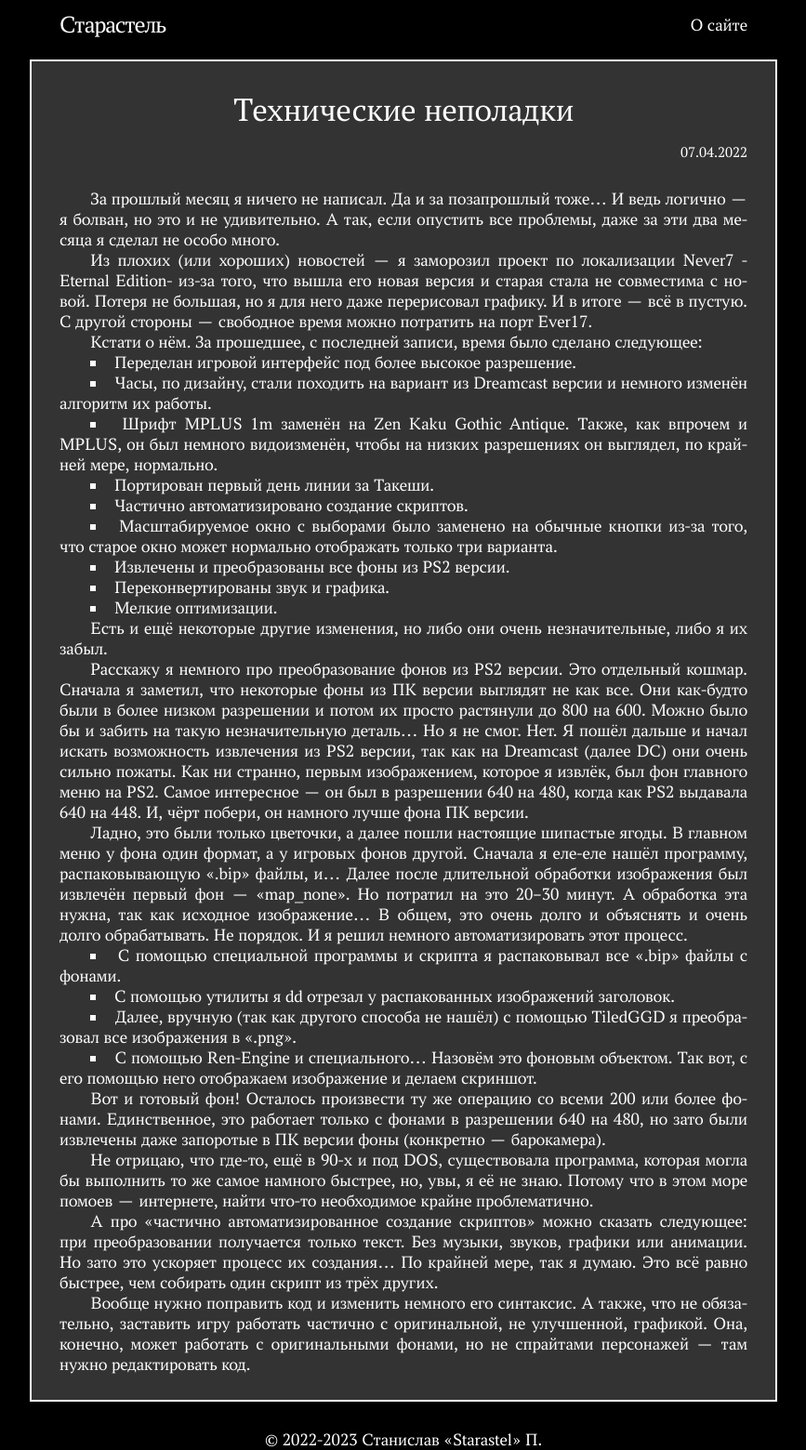
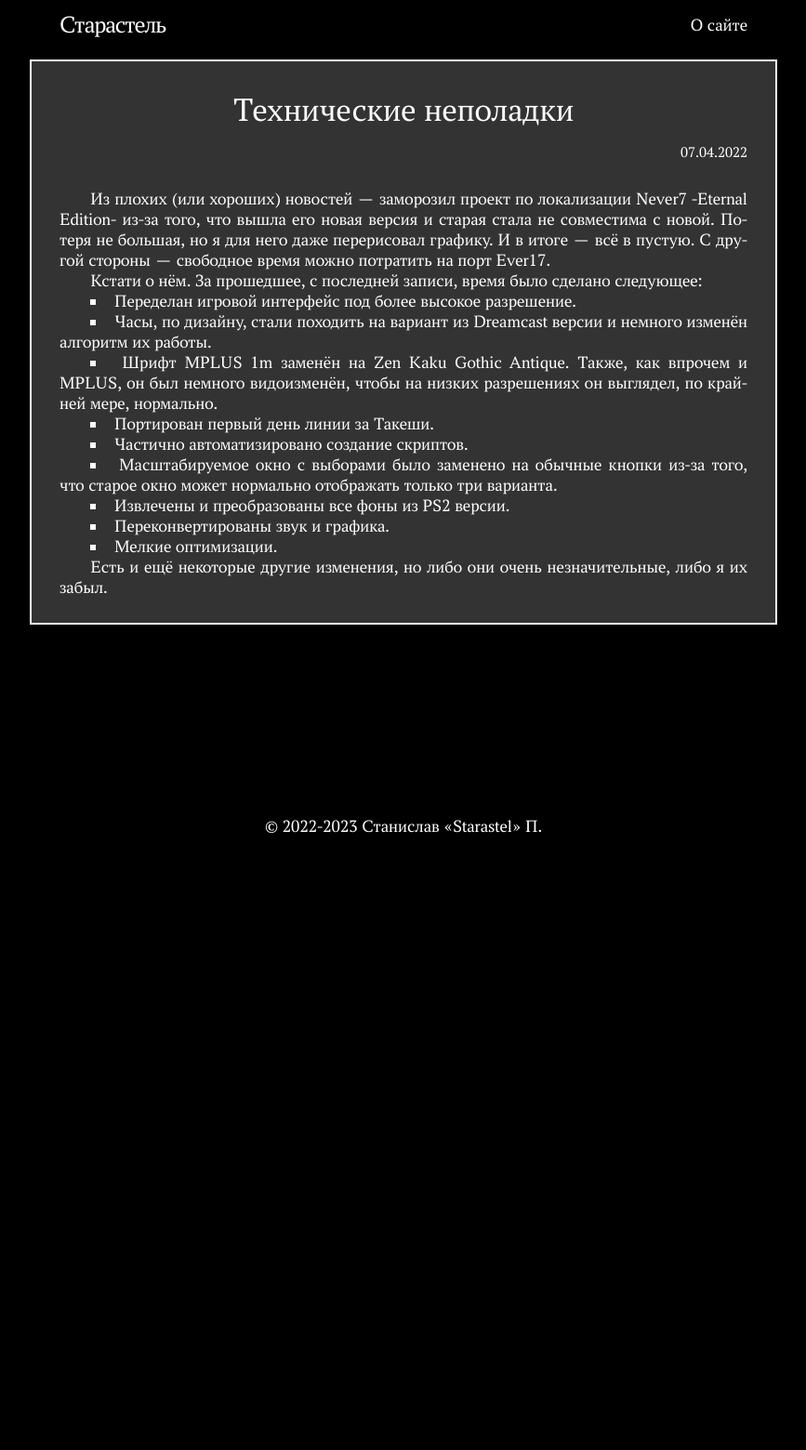
Before and after one commit to Starastel/stStarastel, a Jekyll site: the page built from _posts/2022-04-08-technical-troubles.md, in a window 1280 px wide. Shown: the whole page at 93% size, without its empty margins (206-1073 px from the left). Built offline with Jekyll 4.4.1, drawn with Linux system fonts in a browser that asks for light colours; after the commit the page ends 900 px from its top, so only the background shows below that.

Commit message:
Update 2022-04-08-technical-troubles.md

```diff
--- a/_posts/2022-04-08-technical-troubles.md
+++ b/_posts/2022-04-08-technical-troubles.md
@@ -3,9 +3,7 @@
 title:  "Технические неполадки"
 date:   2022-04-08 00:00:00 +0300
 ---
-За прошлый месяц я ничего не написал. Да и за позапрошлый тоже... И ведь логично — я болван, но это и не удивительно. А так, если опустить все проблемы, даже за эти два месяца я сделал не особо много.
-
-Из плохих (или хороших) новостей — я заморозил проект по локализации Never7 -Eternal Edition- из-за того, что вышла его новая версия и старая стала не совместима с новой. Потеря не большая, но я для него даже перерисовал графику. И в итоге — всё в пустую. С другой стороны — свободное время можно потратить на порт Ever17.
+Из плохих (или хороших) новостей — заморозил проект по локализации Never7 -Eternal Edition- из-за того, что вышла его новая версия и старая стала не совместима с новой. Потеря не большая, но я для него даже перерисовал графику. И в итоге — всё в пустую. С другой стороны — свободное время можно потратить на порт Ever17.
 
 Кстати о нём. За прошедшее, с последней записи, время было сделано следующее:
 - Переделан игровой интерфейс под более высокое разрешение.
@@ -19,20 +17,3 @@
 - Мелкие оптимизации.
 
 Есть и ещё некоторые другие изменения, но либо они очень незначительные, либо я их забыл.
-
-Расскажу я немного про преобразование фонов из PS2 версии. Это отдельный кошмар. Сначала я заметил, что некоторые фоны из ПК версии выглядят не как все. Они как-будто были в более низком разрешении и потом их просто растянули до 800 на 600. Можно было бы и забить на такую незначительную деталь... Но я не смог. Нет. Я пошёл дальше и начал искать возможность извлечения из PS2 версии, так как на Dreamcast (далее DC) они очень сильно пожаты. Как ни странно, первым изображением, которое я извлёк, был фон главного меню на PS2. Самое интересное — он был в разрешении 640 на 480, когда как PS2 выдавала 640 на 448. И, чёрт побери, он намного лучше фона ПК версии.
-
-Ладно, это были только цветочки, а далее пошли настоящие шипастые ягоды. В главном меню у фона один формат, а у игровых фонов другой. Сначала я еле-еле нашёл программу, распаковывающую «.bip» файлы, и... Далее после длительной обработки изображения был извлечён первый фон — «map_none». Но потратил на это 20–30 минут. А обработка эта нужна, так как исходное изображение... В общем, это очень долго и объяснять и очень долго обрабатывать. Не порядок. И я решил немного автоматизировать этот процесс.
-
-- С помощью специальной программы и скрипта я распаковывал все «.bip» файлы с фонами.
-- С помощью утилиты я dd отрезал у распакованных изображений заголовок.
-- Далее, вручную (так как другого способа не нашёл) с помощью TiledGGD я преобразовал все изображения в «.png».
-- С помощью Ren-Engine и специального... Назовём это фоновым объектом. Так вот, с его помощью него отображаем изображение и делаем скриншот.
-
-Вот и готовый фон! Осталось произвести ту же операцию со всеми 200 или более фонами. Единственное, это работает только с фонами в разрешении 640 на 480, но зато были извлечены даже запоротые в ПК версии фоны (конкретно — барокамера).
-
-Не отрицаю, что где-то, ещё в 90-х и под DOS, существовала программа, которая могла бы выполнить то же самое намного быстрее, но, увы, я её не знаю. Потому что в этом море помоев — интернете, найти что-то необходимое крайне проблематично.
-
-А про «частично автоматизированное создание скриптов» можно сказать следующее: при преобразовании получается только текст. Без музыки, звуков, графики или анимации. Но зато это ускоряет процесс их создания... По крайней мере, так я думаю. Это всё равно быстрее, чем собирать один скрипт из трёх других.
-
-Вообще нужно поправить код и изменить немного его синтаксис. А также, что не обязательно, заставить игру работать частично с оригинальной, не улучшенной, графикой. Она, конечно, может работать с оригинальными фонами, но не спрайтами персонажей — там нужно редактировать код.
```
